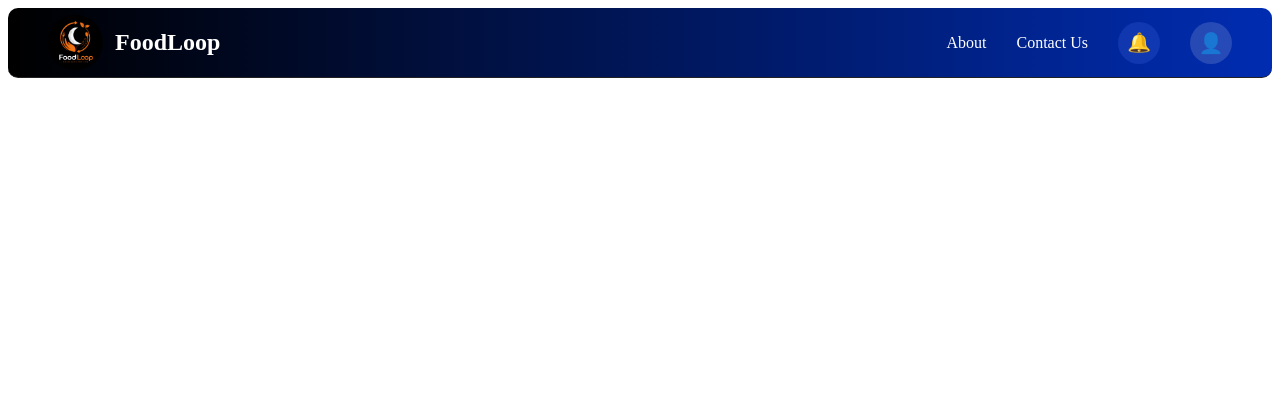
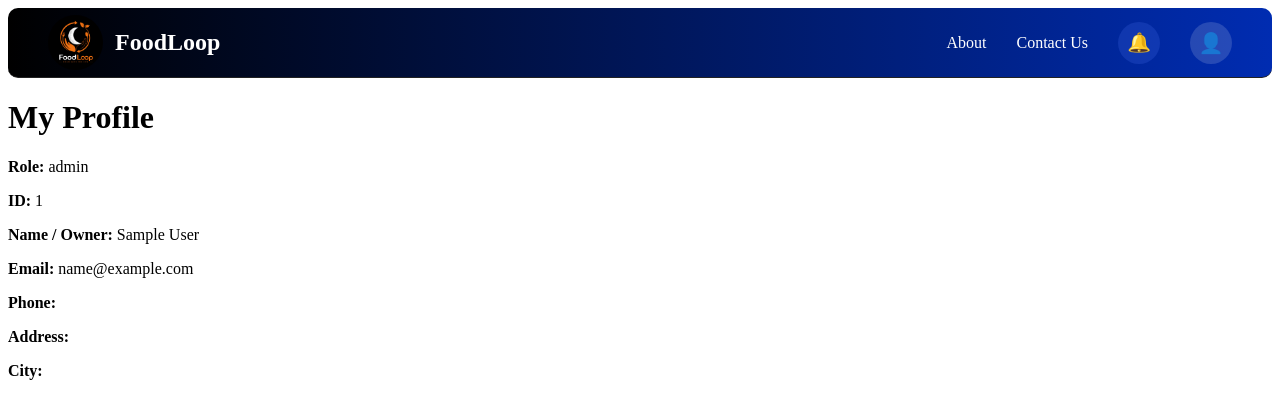
Before and after one commit to abhi1289-gif/FoodLoop, a React (Vite) app in the folder Client/: page /profile in a window 1280 px wide. Shown: the top 418 px of the page. Built offline with nearby package versions, Linux system fonts and the light colour scheme; sample sign-in values are in the browser's storage.

Commit message:
Add user profile and protected routes

```diff
--- a/Client/src/App.jsx
+++ b/Client/src/App.jsx
@@ -13,6 +13,7 @@ import AddFood from './Pages/AddFood'
 import Main from './Pages/Main'
 import Notifications from './Pages/Notifications'
 import ProtectedRoute from './Components/ProtectedRoute'
+import Profile from './Pages/Profile'
 
 export default function App() {
   return (
@@ -29,6 +30,7 @@ export default function App() {
         <Route path='/food' element={<ProtectedRoute><Food/></ProtectedRoute>}></Route>
         <Route path='/add-food' element={<ProtectedRoute><AddFood/></ProtectedRoute>}></Route>
         <Route path="/notifications"element={<ProtectedRoute><Notifications /></ProtectedRoute>}></Route>
+        <Route path="/profile" element={<ProtectedRoute><Profile/></ProtectedRoute>}></Route>
       </Routes>
     </div>
   )
--- a/Client/src/Components/Header.jsx
+++ b/Client/src/Components/Header.jsx
@@ -13,6 +13,10 @@ export default function Header() {
 
   const goToNotifications = () => {
     navigate('/notifications');
+  }
+
+  const goToProfile = () => {
+    navigate('/profile');
   }
 
   // Public pages where notification/profile should NOT appear
@@ -75,7 +79,8 @@ export default function Header() {
 
         {!isPublicPage && (
 
-          <button className="profile-btn">
+          <button className="profile-btn"
+          onClick={goToProfile}>
             <span className="profile-icon">
               👤
             </span>
--- a/Client/src/Pages/Login.jsx
+++ b/Client/src/Pages/Login.jsx
@@ -16,6 +16,7 @@ export default function Login() {
     const formData = {phone, password, role};
 
     try{
+      console.log("API URL:", import.meta.env.VITE_API_URL);
       const response = await fetch(`${import.meta.env.VITE_API_URL}/login`, {
         method: "POST",
         headers: {
@@ -26,6 +27,8 @@ export default function Login() {
 
       const data = await response.json();
 
+      console.log("LOGIN RESPONSE:", data);
+
       if(!response.ok){
         alert(data.message);
         return;
@@ -33,10 +36,10 @@ export default function Login() {
 
       localStorage.setItem('role', role);
       localStorage.setItem('Id', data.userId);
+      localStorage.setItem("isLoggedIn", "true");
+      localStorage.setItem("user", JSON.stringify(data.user));
 
       alert('You are Successfully logged in');
-      localStorage.setItem("isLoggedIn", "true");
-
       navigate('/food');
     }
     catch(err){
--- /dev/null
+++ b/Client/src/Pages/Profile.jsx
@@ -0,0 +1,52 @@
+import React from 'react';
+
+export default function Profile() {
+
+  const userData = localStorage.getItem("user");
+
+  if (!userData) {
+    return (
+      <div>
+        <h1>My Profile</h1>
+        <p>User information not found. Please login again.</p>
+      </div>
+    );
+  }
+
+  const user = JSON.parse(userData);
+  const role = localStorage.getItem("role");
+
+  return (
+    <div>
+      <h1>My Profile</h1>
+
+      <p>
+        <strong>Role:</strong> {role}
+      </p>
+
+      <p>
+        <strong>ID:</strong> {user.id}
+      </p>
+
+      <p>
+        <strong>Name / Owner:</strong> {user.owner || user.name}
+      </p>
+
+      <p>
+        <strong>Email:</strong> {user.email}
+      </p>
+
+      <p>
+        <strong>Phone:</strong> {user.phone_number}
+      </p>
+
+      <p>
+        <strong>Address:</strong> {user.address}
+      </p>
+
+      <p>
+        <strong>City:</strong> {user.city}
+      </p>
+    </div>
+  );
+}
```
